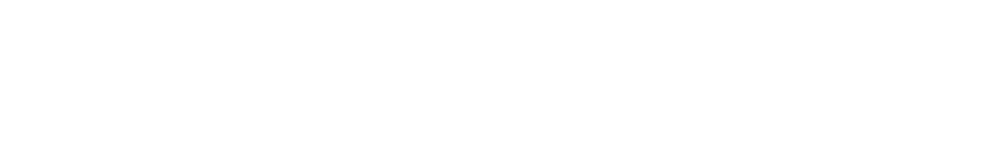
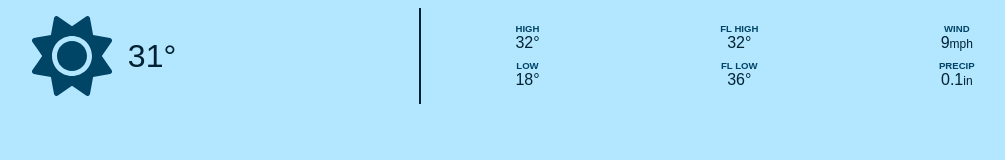
Before and after one commit to Aya-Ogihara/weather-app, a website built with Vite: page index.html in a window 1280 px wide. Shown: the whole page, without its empty margins (219-1224 px from the left). Built offline with nearby package versions, Linux system fonts and the light colour scheme.

Commit message:
🚧 Add header section and style

```diff
--- a/index.html
+++ b/index.html
@@ -6,6 +6,45 @@
     <title>Weather App</title>
   </head>
   <body>
+    <header class="header">
+      <div class="header-left">
+        <img
+          class="weather-icon large"
+          src="icons/sun.svg"
+          alt="sun"
+          data-current-con
+        />
+        <div class="header-current-temp">
+          <span data-current-temp>31</span>&deg;
+        </div>
+      </div>
+      <div class="header-right">
+        <div class="info-group">
+          <div class="label">High</div>
+          <div><span data-current-high>32</span>&deg;</div>
+        </div>
+        <div class="info-group">
+          <div class="label">FL High</div>
+          <div><span data-current-fl-high>32</span>&deg;</div>
+        </div>
+        <div class="info-group">
+          <div class="label">Wind</div>
+          <div><span data-current-wind>9</span><span class="value-sub">mph</span></div>
+        </div>
+        <div class="info-group">
+          <div class="label">Low</div>
+          <div><span data-current-low>18</span>&deg;</div>
+        </div>
+        <div class="info-group">
+          <div class="label">FL Low</div>
+          <div><span data-current-fl-low>36</span>&deg;</div>
+        </div>
+        <div class="info-group">
+          <div class="label">Precip</div>
+          <div><span data-current-precip>0.1</span><span class="value-sub">in</span></div>
+        </div>
+      </div>
+    </header>
     <script type="module" src="/main.js"></script>
   </body>
 </html>
--- a/style.css
+++ b/style.css
@@ -0,0 +1,81 @@
+/* ==========
+Global
+========== */
+*, *::before, *::after {
+  box-sizing: border-box;
+}
+
+body {
+  margin: 0;
+  background-color: hsl(200, 100%, 85%);
+  color: hsl(200, 100%, 10%);
+  font-family: sans-serif;
+}
+
+.blurred {
+  filter: blur(3px);
+  overflow: hidden;
+}
+
+/* ==========
+header
+========== */
+.header {
+  display: flex;
+  align-items: center;
+}
+
+/* header-left */
+.header-left {
+  display: flex;
+  width: 50%;
+  align-items: center;
+  justify-content: center;
+  margin: .5rem;
+  padding: .5rem;
+  border-right: 2px solid hsl(200, 100%, 10%);
+}
+
+.weather-icon {
+  width: 40px;
+  height: 40px;
+  object-fit: contain;
+}
+
+.weather-icon.large {
+  width: 80px;
+  height: 80px;
+}
+
+.header-current-temp {
+  font-size: 2rem;
+  margin-left: 1rem;
+}
+
+/* header-right */
+.header-right {
+  display: grid;
+  width: 50%;
+  justify-content: space-around;
+  gap: .5rem;
+  grid-template-columns: repeat(3, auto);
+  grid-template-rows: repeat(2, auto);
+}
+
+.info-group {
+  display: flex;
+  flex-direction: column;
+  align-items: center;
+}
+
+.label {
+  text-transform: uppercase;
+  font-weight: 700;
+  font-size: 0.6rem;
+  color:  hsl(200, 100%, 20%);
+}
+
+.value-sub {
+  font-weight: 300;
+  font-size: 0.75rem;
+}
```
